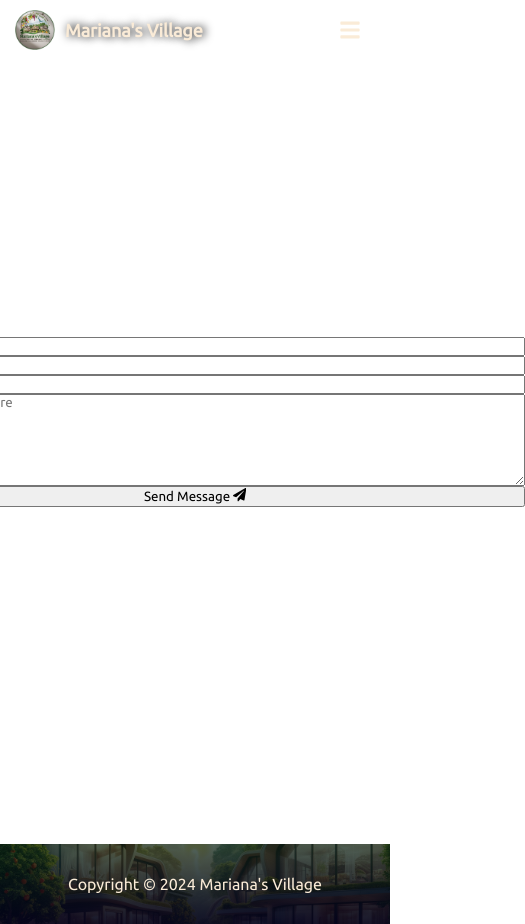
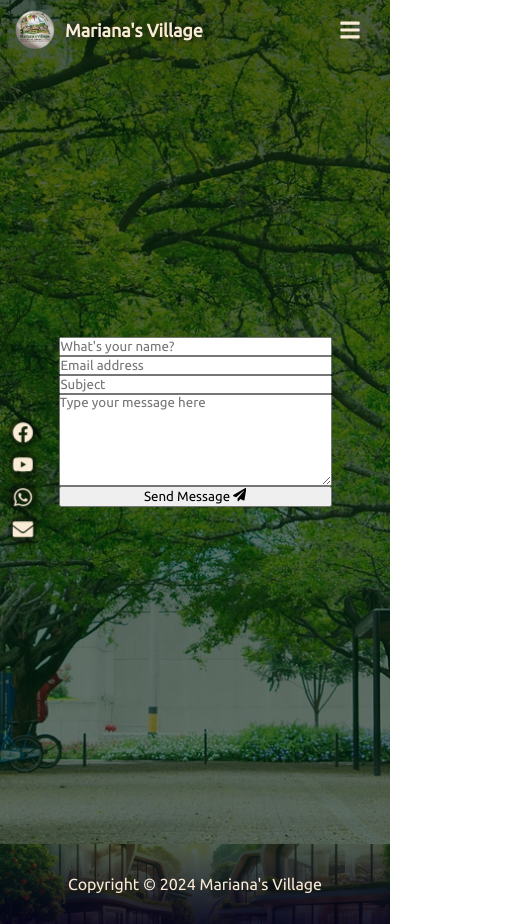
Before and after one commit to Sulkybug/MarianasVillage, a React (Vite) app: page /#/dating in a window 390 px wide. Shown: the whole page, 525 px wide, since content can reach past the window. Built offline with nearby package versions, Linux system fonts and the light colour scheme; a web font is replaced by a local one.

Commit message:
adding new css fixes and the Lateral Bar to the Pages aside

```diff
--- a/src/Components/Investors/Investors.tsx
+++ b/src/Components/Investors/Investors.tsx
@@ -23,9 +23,9 @@ const Investors: React.FC = () => {
           Invest in Medellín's premier destination for affordable living and
           lucrative investment opportunities. We offer diverse accommodations
           and seamless services to ensure a smooth transition to Colombian life.
-          Focused on projects building rural housing, our investment
-          opportunities promise growth in Colombia's thriving economy. Join us
-          to expand our business and be part of a dynamic and growing venture.
+          We have projects building rural housing, our investment opportunities
+          promise growth in Colombia's thriving economy. Join us to expand our
+          business and be part of a dynamic and growing venture.
         </p>
         <HashLink smooth to="/dating">
           <button className="moreAboutButton">Learn more</button>
--- a/src/Components/Product/Product.css
+++ b/src/Components/Product/Product.css
@@ -125,6 +125,6 @@
 
   .productBox {
     margin-top: 10px;
-    width: 80%;
+    width: 95%;
   }
 }
--- a/src/Pages/AboutUsPage.tsx
+++ b/src/Pages/AboutUsPage.tsx
@@ -2,6 +2,7 @@ import React from "react";
 import { useState } from "react";
 import Navbar from "../Components/Navbar/Navbar";
 import Footer from "../Components/Footer/Footer";
+import LateralBar from "../Components/LateralBar/LateralBar";
 import "./AboutUsPage.css";
 
 const AboutUsPage: React.FC = () => {
@@ -28,6 +29,7 @@ const AboutUsPage: React.FC = () => {
           </p>
         </div>
       </div>
+      <LateralBar />
       <Footer />
     </div>
   );
--- a/src/Pages/Dating/DatingPage.css
+++ b/src/Pages/Dating/DatingPage.css
@@ -5,6 +5,11 @@
   align-items: center;
   justify-content: center;
   flex-direction: column;
+  background: linear-gradient(rgba(0, 25, 8, 0.726), rgba(0, 25, 10, 0.589)),
+    url(/img/medellin-2723824_1280.jpg);
+  background-size: cover;
+  background-position: center;
+  background-attachment: fixed;
 }
 
 form {
@@ -12,3 +17,9 @@ form {
   justify-content: center;
   flex-direction: column;
 }
+
+@media only screen and (max-width: 650px) {
+  form {
+    width: 70%;
+  }
+}
--- a/src/Pages/Dating/DatingPage.tsx
+++ b/src/Pages/Dating/DatingPage.tsx
@@ -1,6 +1,7 @@
 import React, { useState } from "react";
 import Navbar from "../../Components/Navbar/Navbar";
 import Footer from "../../Components/Footer/Footer";
+import LateralBar from "../../Components/LateralBar/LateralBar";
 import "./DatingPage.css";
 import { useForm, SubmitHandler } from "react-hook-form";
 import { FaPaperPlane } from "react-icons/fa";
@@ -122,6 +123,7 @@ const DatingPage: React.FC = () => {
           </button>
         </form>
       </div>
+      <LateralBar />
       <Footer />
     </div>
   );
--- /dev/null
+++ b/vite.config.d.ts
@@ -0,0 +1,2 @@
+declare const _default: import("vite").UserConfig;
+export default _default;
--- /dev/null
+++ b/vite.config.js
@@ -0,0 +1,7 @@
+import { defineConfig } from "vite";
+import react from "@vitejs/plugin-react";
+// https://vitejs.dev/config/
+export default defineConfig({
+    base: "/MarianasVillage",
+    plugins: [react()],
+});
```
Also changed, not shown: 1 other file (tests, documents, lock files or other folders).
